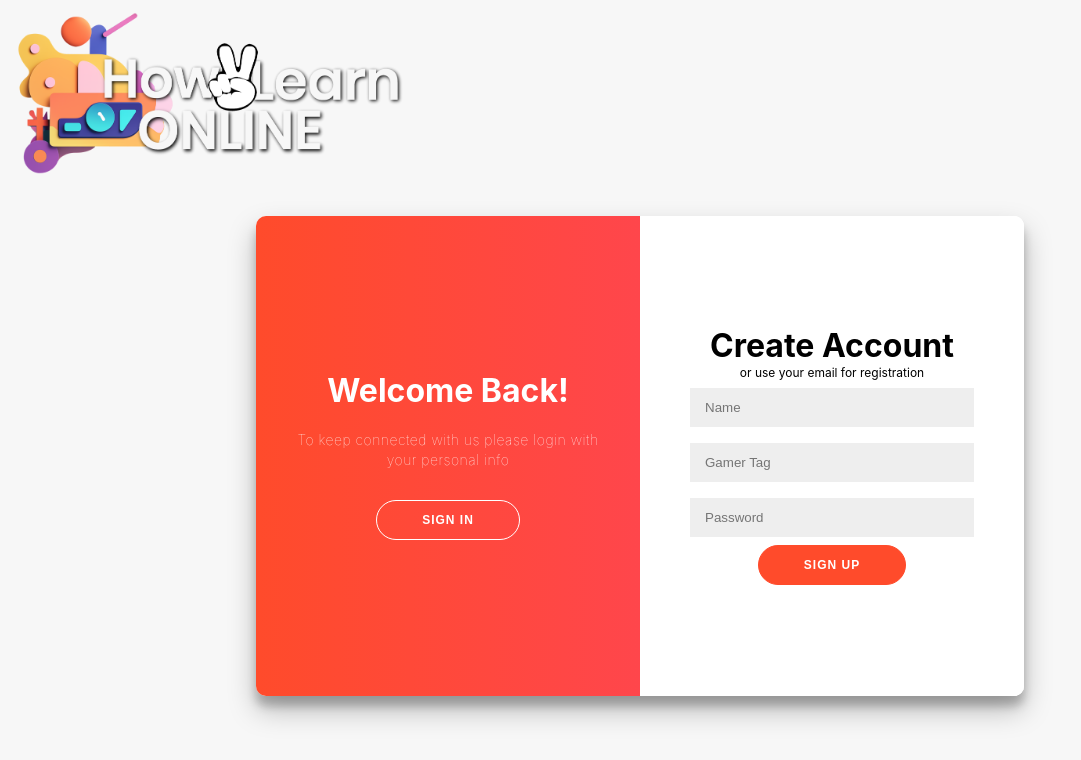
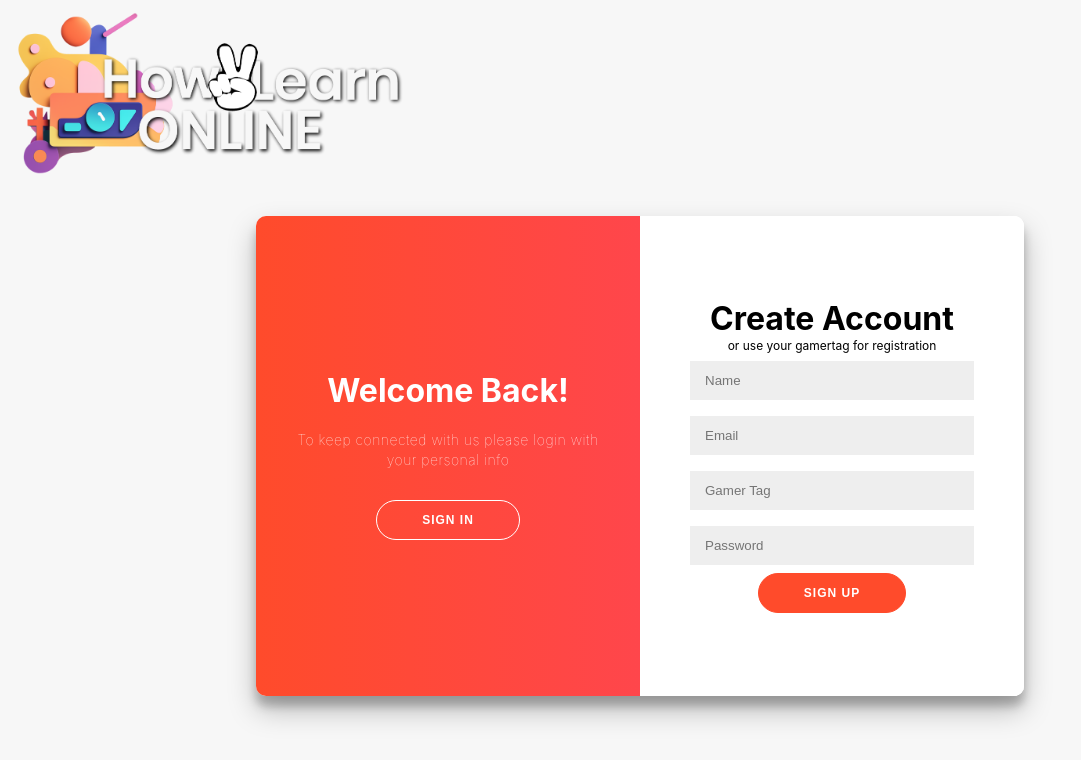
Before and after one commit to jay-parkin/spelling-words-vitereact, a React (Vite) app: page /auth in a window 1280 px wide. Both pictures are taken after a click on the button "SIGN UP". Shown: the top 760 px of the page, without its empty margins (0-1081 px from the left). Built offline with nearby package versions, Linux system fonts and the light colour scheme.

Commit message:
feat: email added to sign up

```diff
--- a/src/components/SignUp.jsx
+++ b/src/components/SignUp.jsx
@@ -2,6 +2,7 @@ import React, { useState } from "react";
 
 export default function SignUpForm() {
   const [name, setName] = useState("");
+  const [email, setEmail] = useState("");
   const [gamertag, setGamertag] = useState("");
   const [password, setPassword] = useState("");
   const [status, setStatus] = useState("");
@@ -11,6 +12,8 @@ export default function SignUpForm() {
     const { name, value } = e.target; // Destructure name and value from the event
     if (name === "name") {
       setName(value); // Update the `name` state
+    } else if (name === "email") {
+      setEmail(value); // Update the `email` state
     } else if (name === "gamertag") {
       setGamertag(value); // Update the `gamerTag` state
     } else if (name === "password") {
@@ -27,7 +30,7 @@ export default function SignUpForm() {
       const response = await fetch(`http://localhost:8080/signup`, {
         method: "POST",
         headers: { "Content-Type": "application/json" },
-        body: JSON.stringify({ name, gamertag, password }),
+        body: JSON.stringify({ name, email, gamertag, password }),
       });
 
       const data = await response.json();
@@ -38,6 +41,7 @@ export default function SignUpForm() {
 
         // Clear the input fields after successful sign up
         setName("");
+        setEmail("");
         setGamertag("");
         setPassword("");
       } else {
@@ -54,13 +58,20 @@ export default function SignUpForm() {
     <div className="form-container sign-up-container">
       <form onSubmit={handleOnSubmit}>
         <h1>Create Account</h1>
-        <span>or use your email for registration</span>
+        <span>or use your gamertag for registration</span>
         <input
           type="text"
           name="name"
           value={name}
           onChange={handleChange}
           placeholder="Name"
+        />
+        <input
+          type="text"
+          name="email"
+          value={email}
+          onChange={handleChange}
+          placeholder="Email"
         />
         <input
           type="text"
```
